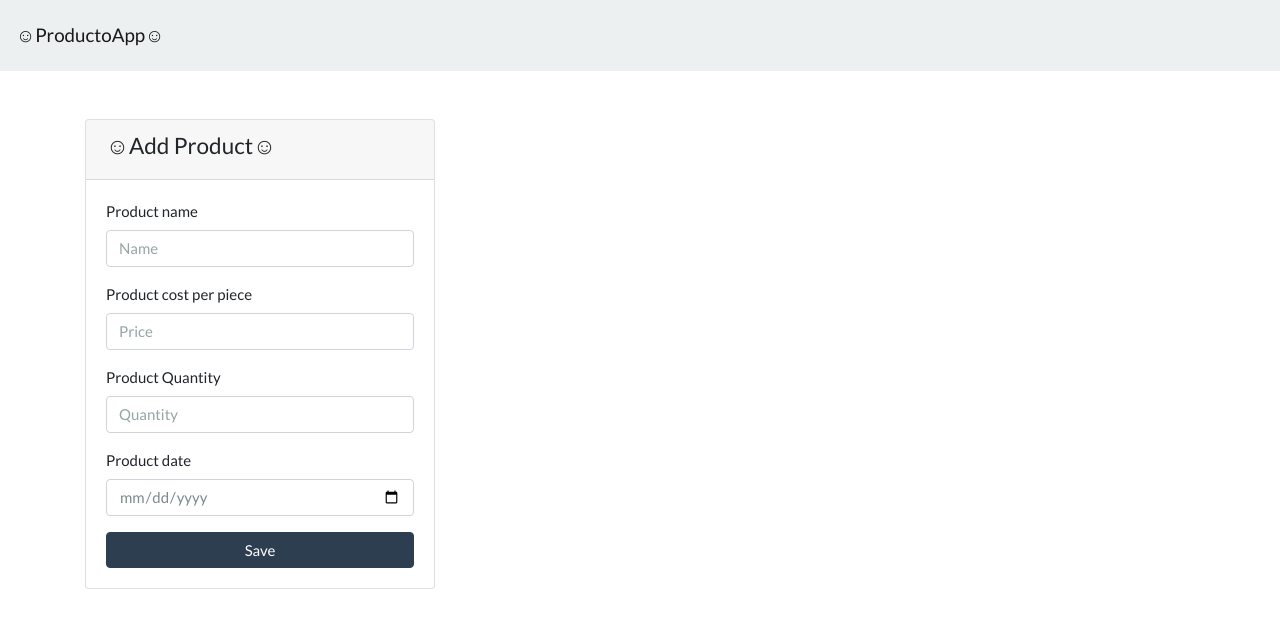
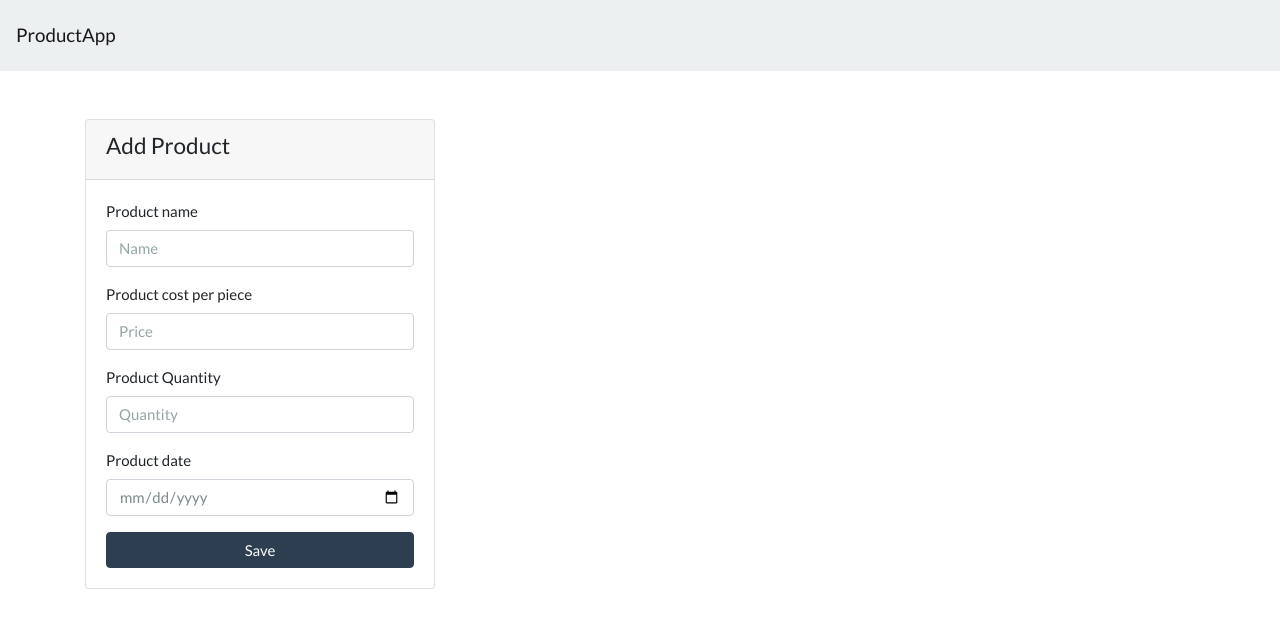
Before and after one commit to Ruben870/Inventario-js, a plain HTML site: page index.html in a window 1280 px wide. Drawn offline with Linux system fonts and the light colour scheme.

Commit message:
Terminado

```diff
--- a/index.html
+++ b/index.html
@@ -8,7 +8,7 @@
   </head>
   <body>
     <nav class="navbar navbar-light bg-light">
-      <a class="navbar-brand" href=""> ☺ProductoApp☺ </a>
+      <a class="navbar-brand" href=""> ProductApp </a>
     </nav>
 
     <div class="container">
@@ -16,7 +16,7 @@
         <div class="col-md-4">
           <div class="card">
             <div class="card-header">
-              <h4>☺Add Product☺</h4>
+              <h4>Add Product</h4>
             </div>
             <form id="product-form" class="card-body">
               <div class="form-group">
```
Also changed, not shown: 1 other file.
